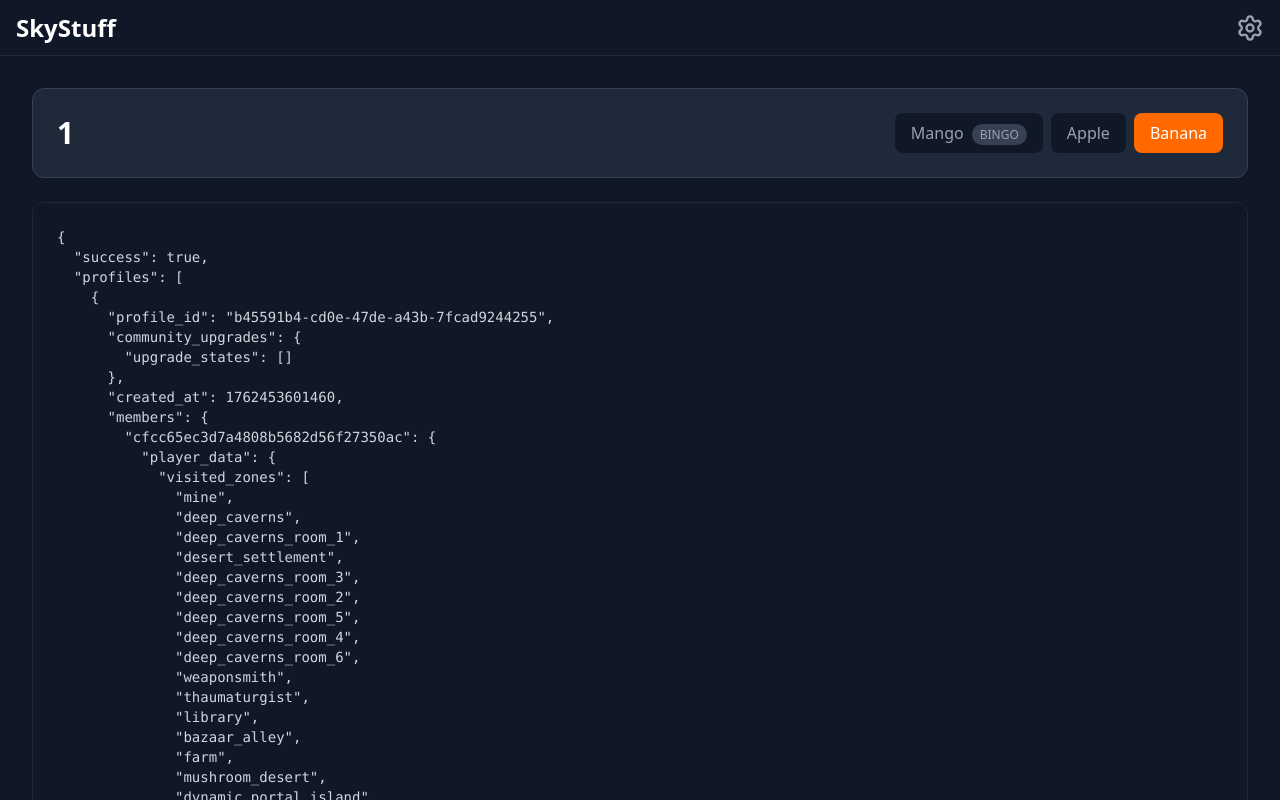
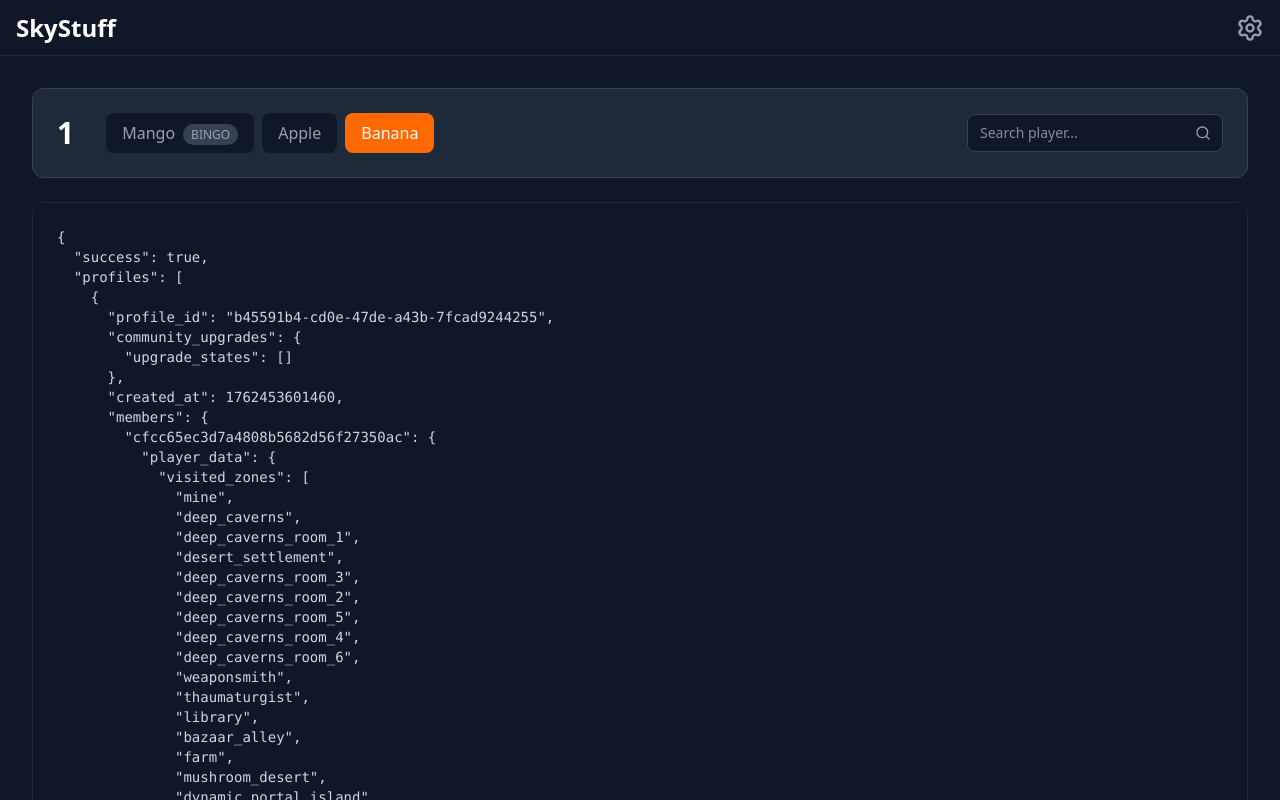
Before and after one commit to meeeeeooooow/skyStuff-v2, a Next.js app: page /profile/1 in a window 1280 px wide. Shown: the top 800 px of the page. Built offline with nearby package versions, Linux system fonts and the light colour scheme.

Commit message:
Enhance ProfileHeader and ProfileSearchTile components with search functionality and error handling

```diff
--- a/src/components/ProfileHeader.tsx
+++ b/src/components/ProfileHeader.tsx
@@ -1,6 +1,9 @@
 "use client";
 
-import { useState } from "react";
+import { useState, FormEvent, useRef } from "react";
+import { useRouter } from "next/navigation";
+import { Search, Loader2 } from "lucide-react";
+import { getPlayerProfile } from "@/lib/hypixel";
 
 export interface Profile {
   cute_name: string;
@@ -12,9 +15,42 @@ export default function ProfileHeader({ username, profiles }: { username: string
   const [activeProfile, setActiveProfile] = useState(
     profiles.find((profile) => profile.selected)?.cute_name || ""
   );
+  const [searchQuery, setSearchQuery] = useState("");
+  const [isSearching, setIsSearching] = useState(false);
+  const [searchError, setSearchError] = useState("");
+
+  const router = useRouter();
+  const inputRef = useRef<HTMLInputElement>(null);
+
+  const handleSearch = async (e: FormEvent) => {
+    e.preventDefault();
+    if (!searchQuery.trim()) return;
+
+    setIsSearching(true);
+    setSearchError("");
+
+    try {
+      const response = await getPlayerProfile(searchQuery);
+
+      if ("error" in response) {
+        setSearchError(response.error);
+        setTimeout(() => {
+          inputRef.current?.focus();
+          inputRef.current?.select();
+        }, 0);
+      } else {
+        router.push(`/profile/${searchQuery}`);
+      }
+    } catch (error) {
+      console.error(error);
+    } finally {
+      setIsSearching(false);
+    }
+  };
 
   return (
     <div className="flex flex-col md:flex-row justify-between items-center bg-gray-800 border border-gray-700 rounded-xl p-6 mb-6">
+      <div className="flex flex-col md:flex-row items-center gap-4 md:gap-8">
         <h1 className="text-3xl font-bold">{username}</h1>
         <div className="flex gap-2 overflow-x-auto">
           {profiles.map((profile) => (
@@ -37,5 +73,28 @@ export default function ProfileHeader({ username, profiles }: { username: string
           ))}
         </div>
       </div>
+      <form onSubmit={handleSearch} className="relative w-full md:w-64 mt-4 md:mt-0">
+        <input
+          ref={inputRef}
+          type="text"
+          value={searchQuery}
+          onChange={(e) => setSearchQuery(e.target.value)}
+          placeholder="Search player..."
+          className="w-full bg-gray-900 border border-gray-700 rounded-lg py-2 pl-3 pr-10 text-sm text-white focus:outline-none focus:border-gray-500"
+        />
+        <button
+          type="submit"
+          disabled={isSearching}
+          className="absolute right-3 top-1/2 -translate-y-1/2 text-gray-400 hover:text-white transition-colors"
+        >
+          {isSearching ? <Loader2 className="animate-spin" size={16} /> : <Search size={16} />}
+        </button>
+        {searchError && (
+          <p className="mt-2 text-center md:mt-0 md:absolute md:-bottom-6 md:right-0 text-xs text-red-400 whitespace-nowrap">
+            {searchError}
+          </p>
+        )}
+      </form>
+    </div>
   );
 }
--- a/src/components/ProfileSearchTile.tsx
+++ b/src/components/ProfileSearchTile.tsx
@@ -1,6 +1,6 @@
 "use client";
 
-import { useState } from "react";
+import { useState, useRef } from "react";
 import { useRouter } from "next/navigation";
 import { Search, Loader2 } from "lucide-react";
 import { getPlayerProfile } from "@/lib/hypixel";
@@ -10,6 +10,7 @@ export default function Searchbar() {
   const [isLoading, setIsLoading] = useState(false);
   const [errorMessage, setErrorMessage] = useState("");
   const router = useRouter();
+  const inputRef = useRef<HTMLInputElement>(null);
 
   const handleSearch = async () => {
     if (!username.trim()) return;
@@ -22,6 +23,10 @@ export default function Searchbar() {
 
       if ("error" in response) {
         setErrorMessage(response.error);
+        setTimeout(() => {
+          inputRef.current?.focus();
+          inputRef.current?.select();
+        }, 0);
       } else {
         router.push(`/profile/${username}`);
       }
@@ -48,6 +53,7 @@ export default function Searchbar() {
           />
         )}
         <input
+          ref={inputRef}
           type="text"
           placeholder="Enter Minecraft Username..."
           value={username}
```
Lines whose indentation alone changed are shown as unchanged.
